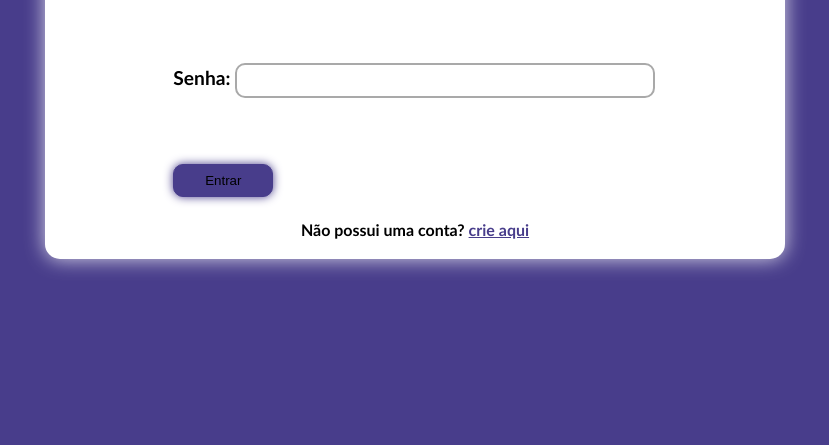
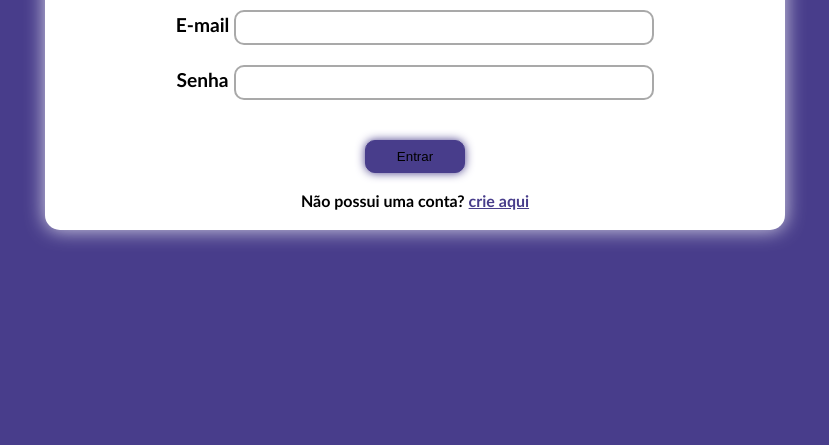
Before and after one commit to HeitorAlvesP/-Creative-Code, a website: page public/login.html in a window 1280 px wide. Shown: the part 355-800 px from the top of the page, without its empty margins (225-1054 px from the left). Drawn offline with Linux system fonts and the light colour scheme.

Commit message:
alinhamento botão entrar

```diff
--- a/public/login.html
+++ b/public/login.html
@@ -18,16 +18,18 @@
             <div id="informaçõesEntrar">
 
                 <form action="/login" method="POST">
-                    <b>E-mail</b>:
-                    <input type="email" id="email" name="email">
-                    <br> <br> <br>
-                    <b>Senha:</b>
-                    <input type="password" id="password" name="password">
-                    <br><br><br>
+                    <div class="input-container">
+                        <b>E-mail</b>
+                        <input type="email" id="email" name="email">
+                    </div>
+                    <div class="input-container">
+                        <b>Senha</b>
+                        <input type="password" id="password" name="password">
+                    </div>
                     <button type="submit">Entrar</button>
-                    <br><br>
                     <div id="errorMessage" style="color: red; display: none;"></div>
                 </form>
+
             </div>
 
             <div id="criar">
--- a/public/style/style.css
+++ b/public/style/style.css
@@ -28,6 +28,15 @@ body {
   display: flex;
   flex-direction: column;
   align-items: center;
+  justify-content: center; /* Centraliza o conteúdo verticalmente */
+  min-height: 200px; /* Ajuste conforme necessário */
+}
+
+#informaçõesEntrar form {
+  display: flex;
+  flex-direction: column;
+  align-items: center;
+}
 
 button {
   background-color: #483D8B;
@@ -38,7 +47,7 @@ body {
   border-radius: 10px;
   box-shadow: 0 0 10px #483D8B;
   cursor: pointer;
-    align-items: center;
+  margin-top: 20px; /* Adiciona espaço acima do botão, se necessário */
 }
 
   /*Estilo das caixas*/
```
Lines whose indentation alone changed are shown as unchanged.
